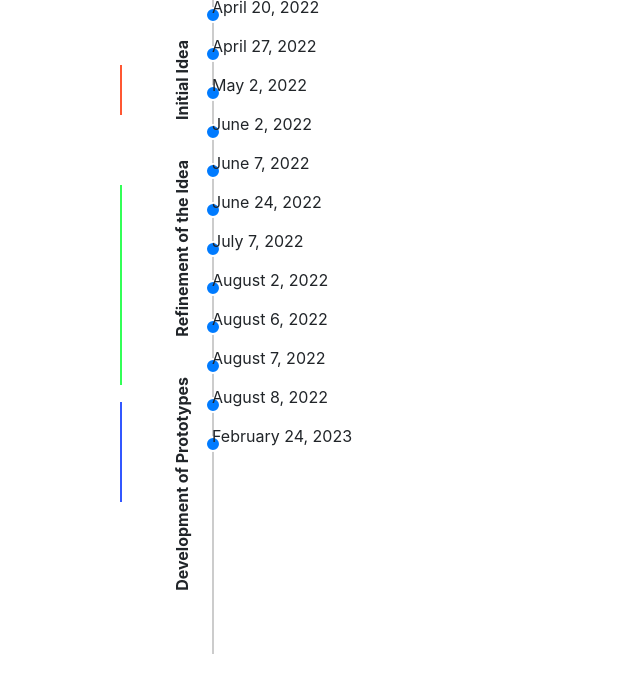
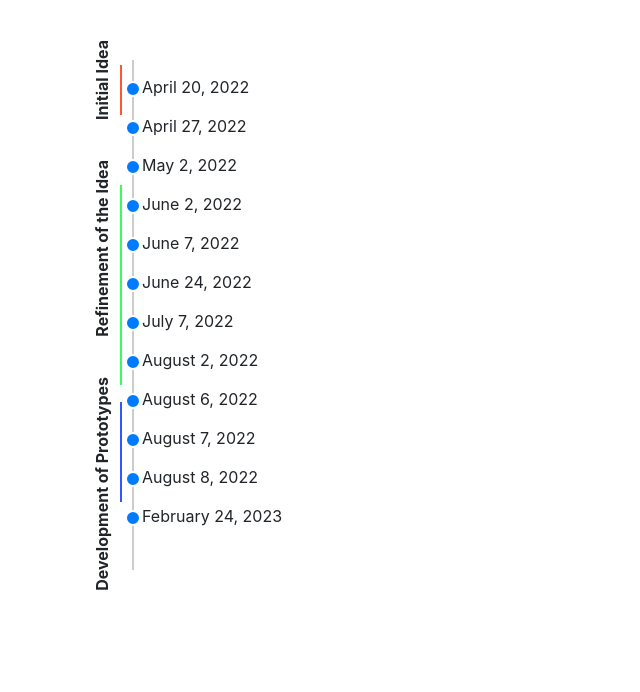
Before and after one commit to salirezav/pecan_timeline, a plain HTML site: page index.html in a window 1280 px wide. Shown: the whole page, without its empty margins (0-640 px from the left). Drawn offline with nearby package versions, Linux system fonts and the light colour scheme.

Commit message:
vertical 2

```diff
--- a/style.css
+++ b/style.css
@@ -1,6 +1,6 @@
 .timeline {
     position: relative;
-    /* margin: 20px 0; */
+    margin: 80px 0;
     padding: 0;
     list-style: none;
 }
@@ -8,7 +8,7 @@
 .timeline:before {
     content: '';
     position: absolute;
-    top: 0;
+    top: -20px;
     left: 18px;
     /* Adjusted to align with the time frame */
     width: 2px;
@@ -20,15 +20,16 @@
 .timeline-item {
     position: relative;
     margin-bottom: 20px;
-    padding-left: 18px;
+    padding-left: 28px;
     /* Adjusted to align with the time frame */
     text-align: left;
+
 }
 
 .timeline-item:before {
     content: '';
     position: absolute;
-    top: 12px;
+    top: 6px;
     left: 11px;
     /* Adjusted to align with the time frame */
     width: 16px;
@@ -58,6 +59,7 @@
 }
 
 .time-frame {
+    /* background-color: rgba(255, 255, 25, 0.3); */
     position: relative;
     text-align: left;
     margin: 40px 0;
@@ -68,7 +70,8 @@
 .time-frame li {
     position: relative;
     margin-bottom: 40px;
-    padding-left: 100px;
+    padding-left: 20px;
+    display: block;
 }
 
 .time-frame li span {
```
